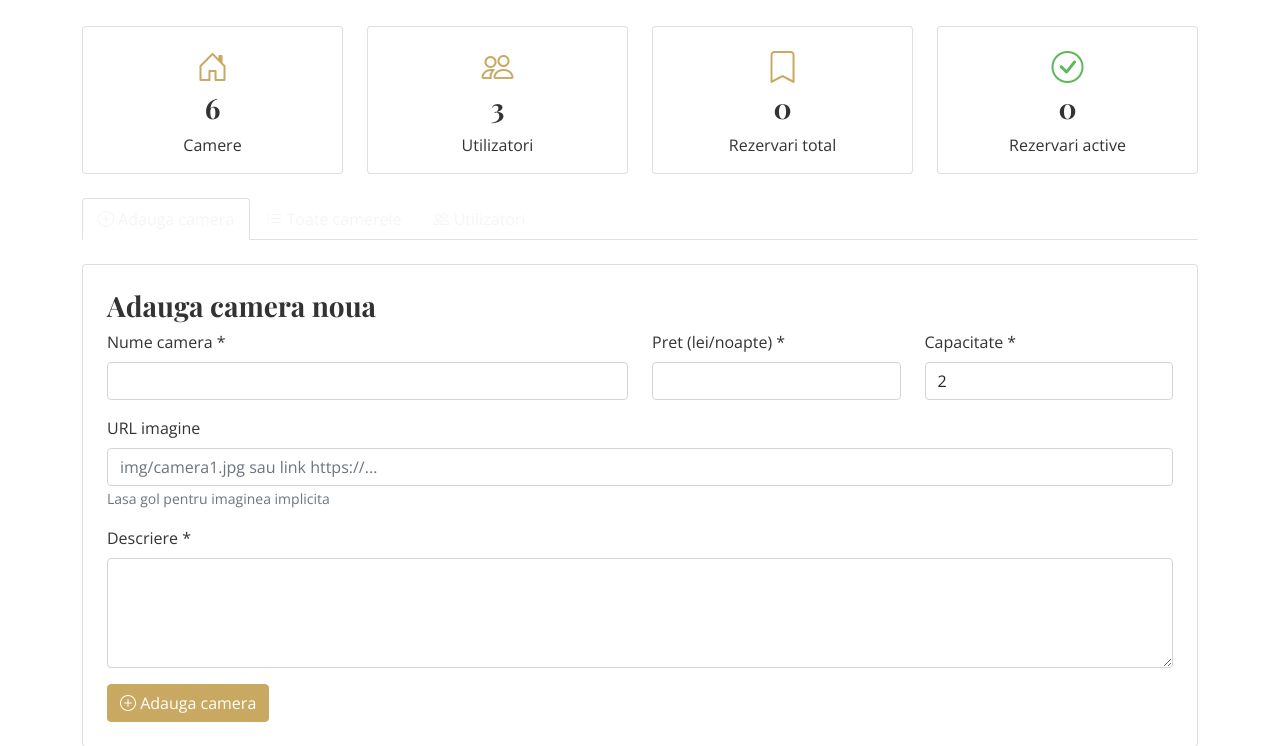
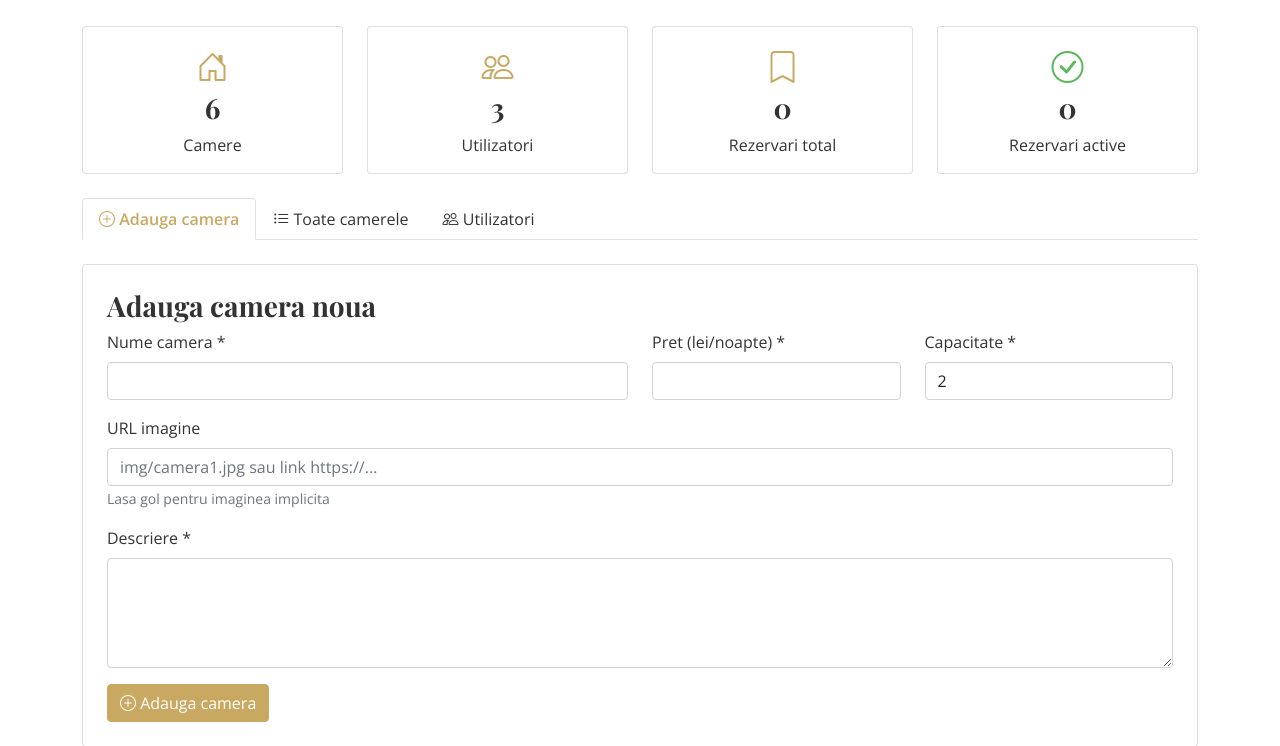
Before and after one commit to luncadiana/grand-aurelia-hotel, a PHP site: page /admin.php in a window 1280 px wide. Shown: the part 234-980 px from the top of the page. Run offline with PHP 8.4, Linux system fonts and the light colour scheme; the visitor is signed in with stand-in values (Sample User, id 1); data comes from the database, SQL or seed files in the repository; data that the repository does not hold is empty.

Commit message:
Add files via upload
Culori la tab uri modificate

```diff
--- a/css/style.css
+++ b/css/style.css
@@ -28,16 +28,27 @@ h1, h2, h3, h4, h5 {
     margin-right: 5px;
 }
 
-.nav-link {
+#navbar-principal .nav-link {
     color: #f5f5f5 !important;
     padding: 8px 15px !important;
     transition: color 0.3s;
 }
 
-.nav-link:hover {
+#navbar-principal .nav-link:hover {
+    color: #c9a961 !important;
+}
+.nav-tabs .nav-link {
+    color: #333 !important;
+}
+
+.nav-tabs .nav-link:hover {
     color: #c9a961 !important;
 }
 
+.nav-tabs .nav-link.active {
+    color: #c9a961 !important;
+    font-weight: 600;
+}
 .btn-rezerva {
     background-color: #c9a961;
     color: #1a1a1a !important;
```
